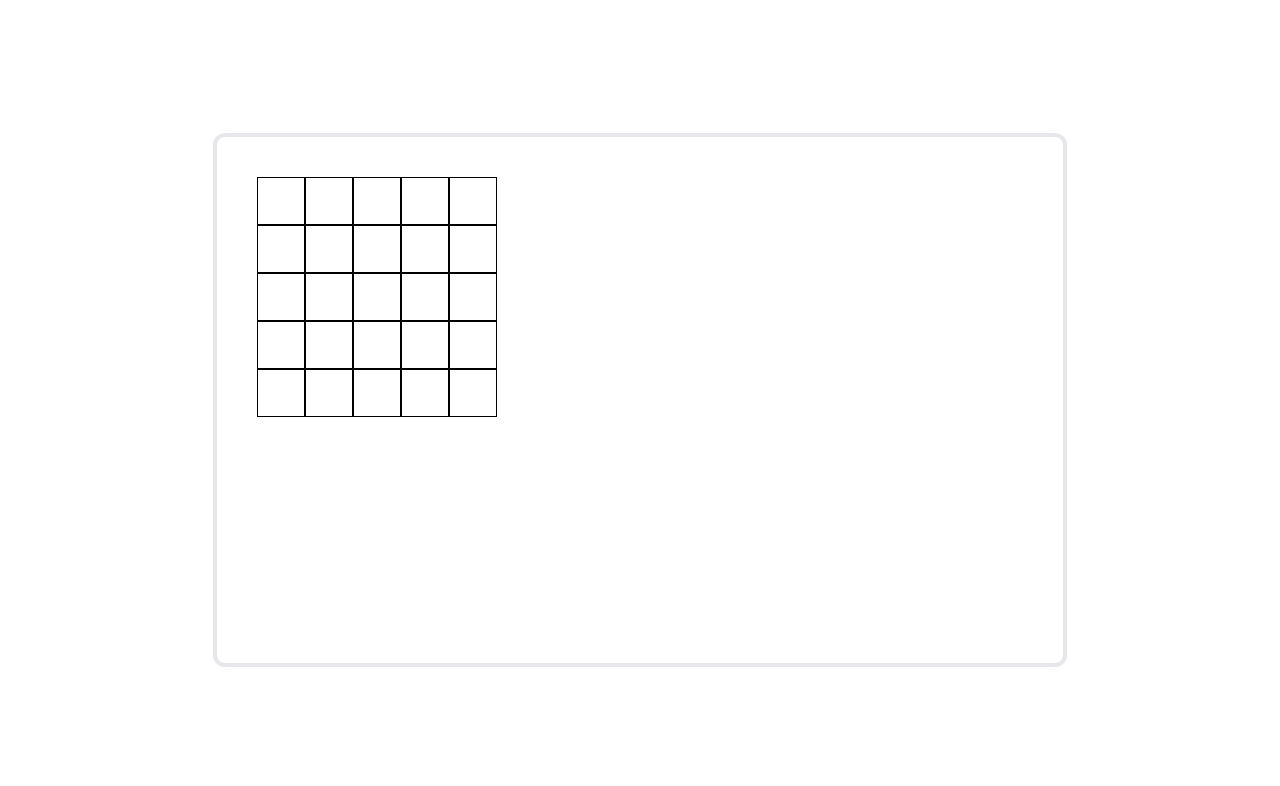
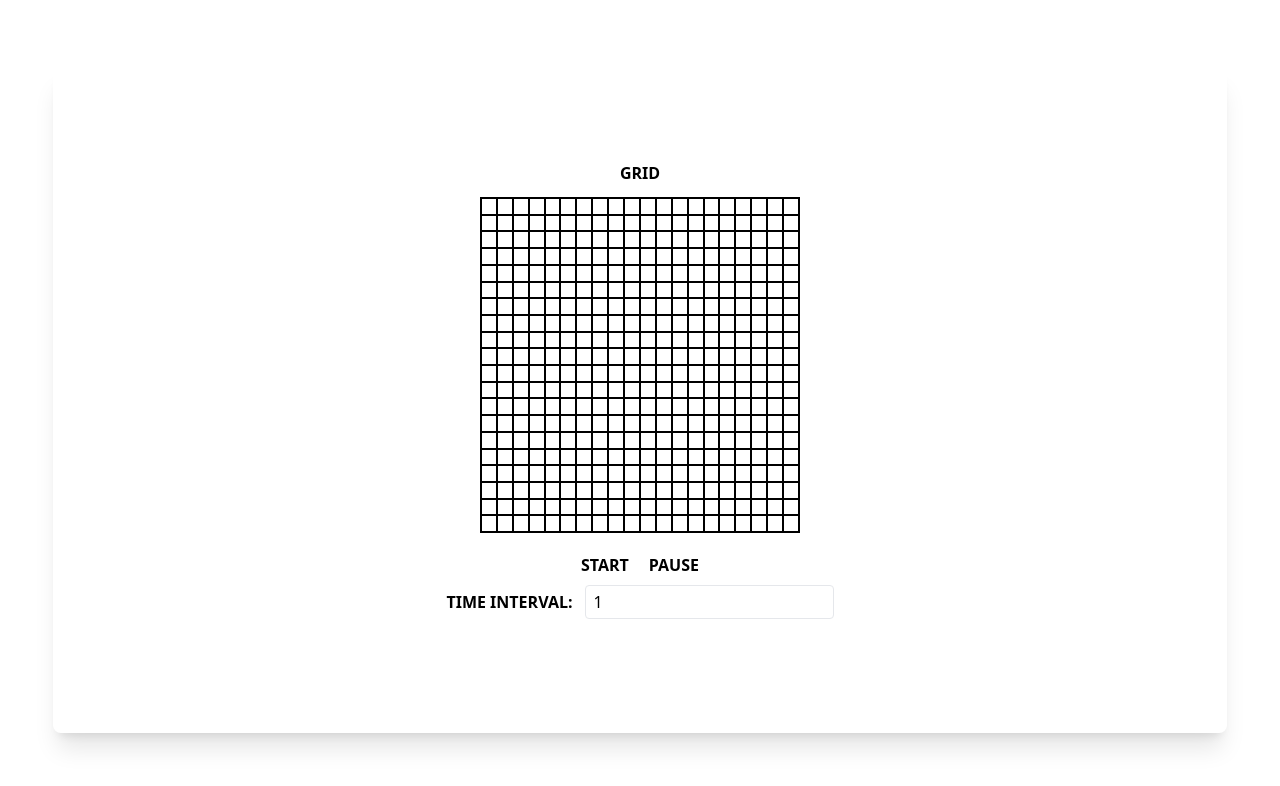
Before and after one commit to jasooh/J241---Solution, a React (Create React App) app: page / in a window 1280 px wide. Shown: the top 786 px of the page. Built offline with nearby package versions, Linux system fonts and the light colour scheme.

Commit message:
Remade grid and cell class components

```diff
--- a/src/App.tsx
+++ b/src/App.tsx
@@ -1,10 +1,25 @@
-import Grid from "./components/Grid";
+import Grid from "./components/classes/Grid";
 
 function App() {
   return (
     <div className="flex items-center justify-center w-screen h-screen bg-white">
-      <div className="p-10 w-2/3 h-2/3 rounded-xl border-4">
-        <Grid rows={5} columns={5} />
+        <div className="p-10 w-11/12 h-5/6 flex items-center justify-center rounded-lg shadow-xl">
+        <div className="flex flex-col items-center">
+          <label className="mb-3 font-bold">GRID</label>
+          <div className="w-[20rem] h-[21rem] mb-5">
+              <Grid rows={20} columns={20} />
+          </div>
+          {/* Start stop buttons */}
+          <div className="flex gap-5 justify-center">
+            <button className="font-semibold">START</button>
+            <button className="font-semibold">PAUSE</button>
+          </div>
+          {/* Time input */}
+          <div className="flex items-baseline gap-3">
+              <label className="font-semibold">TIME INTERVAL: </label>
+              <input className="border rounded py-1 px-2 my-2 mb-5" type="number" defaultValue={1} min={0}/>
+            </div>
+        </div>
       </div>
     </div>
   );
--- a/src/components/Grid.tsx
+++ /dev/null
@@ -1,32 +0,0 @@
-import { useState } from "react"
-
-interface GridProps {
-    rows: number,
-    columns: number
-}
-
-const Grid = ({ rows, columns }:GridProps) => {
-    // render the grid
-    const createGrid = () => {
-        let grid = [];
-        for (let i = 0; i < rows*columns; i++) {
-            grid.push(
-                <div key={i} className="border border-black" />
-            )
-        }
-        return grid;
-    }
-
-    const gridStyle = {
-        gridTemplateRows: `repeat(${rows}, 3rem)`,
-        gridTemplateColumns: `repeat(${columns}, 3rem)`
-    }
-
-    return (
-        <div className="grid" style={gridStyle}>
-            {createGrid()}
-        </div>
-    );
-}
-
-export default Grid;
--- /dev/null
+++ b/src/components/classes/Cell.tsx
@@ -0,0 +1,111 @@
+import React, { Component, ReactNode } from 'react';
+import Grid from './Grid';
+
+interface CellProps {
+    id: number,
+    position: number[],
+    array: Grid
+};
+
+interface CellState {
+    row: number,
+    column: number,
+    shouldRender: boolean
+};
+
+class Cell extends Component<CellProps, CellState> {
+    constructor(props: CellProps) {
+        super(props);
+        this.state = {
+            row: Number(this.props.position[0]),
+            column: Number(this.props.position[1]),
+            shouldRender: true
+        }
+    }
+
+    shouldComponentUpdate(nextProps: Readonly<CellProps>, nextState: Readonly<CellState>): boolean {
+        return true
+    }
+
+    getCellIndex = (): number => {
+        const cell = this.state
+        const arrRows = this.props.array.props.rows;
+
+        return (cell.column*arrRows)+(cell.row)
+    }
+
+    convertToIndex = (position: number[]): number => {
+        const grid = this.props.array;
+        const arrRows = grid.props.rows;
+        return (position[1]*arrRows)+position[0]
+    }
+
+    infect = (): void => {
+        const grid = this.props.array
+        let currentRow = this.props.position[0];
+        let currentCol = this.props.position[1];
+
+        const dir = [
+            [1,0],
+            [-1,0],
+            [0,1],
+            [0,-1]
+        ]
+
+        let newIndex = this.convertToIndex([currentRow, currentCol]);
+        const repeat = setInterval(() => {
+            dir.forEach(([delta_row, delta_col]) => {
+                grid.changeCell(newIndex);
+                const newRow = currentRow + delta_row;
+                const newCol = currentCol + delta_col;
+                currentRow = newRow;
+                currentCol = newCol
+
+                newIndex = this.convertToIndex([newRow, newCol]);
+
+                if (!(this.isInBounds([newRow, newCol]))) {
+                    clearInterval(repeat);
+                }
+            })}, 300
+        );
+        // do not render infected cells
+        this.setState({shouldRender: false});
+    }
+
+    isInfected = (): boolean => {
+        const grid = this.props.array.getGrid();
+        const cellIndex = this.getCellIndex();
+        return grid[cellIndex];
+    }
+
+    isInBounds = (position: number[]): boolean => {
+        const currentRow = position[0];
+        const currentCol = position[1];
+
+        const grid = this.props.array
+        const gridRows = grid.props.rows
+        const gridCols = grid.props.columns
+
+        if ((currentCol+1 > gridCols-1 || currentCol-1 < 0) || (currentRow+1 > gridRows-1 || currentRow-1 < 0)) {
+            return false
+        }
+        return true
+    }
+
+    render() {
+        const cellIndex = this.getCellIndex();
+        const grid = this.props.array.getGrid();
+        const currentState = grid[cellIndex];
+
+        if (currentState) {
+            return (
+                <div className="border border-black bg-green-500" />
+            )
+        }
+        return (
+            <div className="border border-black" onClick={this.infect} />
+        )
+    }
+}
+
+export default Cell;
--- /dev/null
+++ b/src/components/classes/Grid.tsx
@@ -0,0 +1,70 @@
+import React, { Component, ReactNode } from "react";
+
+// Components
+import Cell from "./Cell";
+
+interface GridProps {
+    rows: number,
+    columns: number
+};
+
+interface GridState {
+    grid: boolean[],
+};
+
+class Grid extends Component<GridProps, GridState> {
+    constructor(props: GridProps) {
+        super(props);
+        this.state = {
+            grid: Array(Number(this.props.rows)*Number(this.props.columns)).fill(false)
+        }
+    }
+
+    createGrid = () => {
+        // Initialize grid to hold components that will be rendered
+        let tempGrid: JSX.Element[] = [];
+        const rows = this.props.rows;
+        const columns = this.props.columns;
+        // Fill the entries of the array with the cell class components
+        let currentPosition = [0, 0]
+        for (let currentRow = 0; currentRow < rows; currentRow++) {
+            for (let currentColumn = 0; currentColumn < columns; currentColumn++) {
+                const currentKey = (currentColumn*this.props.rows)+currentRow
+                currentPosition = [currentRow, currentColumn]
+                tempGrid.push(
+                    <Cell key={currentKey} id={currentKey} position={currentPosition} array={this}/>
+                );
+            };
+        };
+
+        return tempGrid;
+    };
+
+    changeCell = (index: number) => {
+        this.setState(prevState => {
+            return {
+                grid: prevState.grid.map((cell, mapIndex) => ((mapIndex === index) ? true : cell))
+            }
+        })
+    }
+
+    getGrid = () => (this.state.grid);
+
+    render() {
+        // Setting row and column sizes
+        const gridStyle = {
+            gridTemplateRows: `repeat(${this.props.rows}, 1fr)`,
+            gridTemplateColumns: `repeat(${this.props.columns}, 1fr)`
+        }
+
+        return (
+            <>
+                <div className="w-full h-full border border-black grid" style={gridStyle}>
+                    {this.createGrid()}
+                </div>
+            </>
+        )
+    };
+};
+
+export default Grid
```
